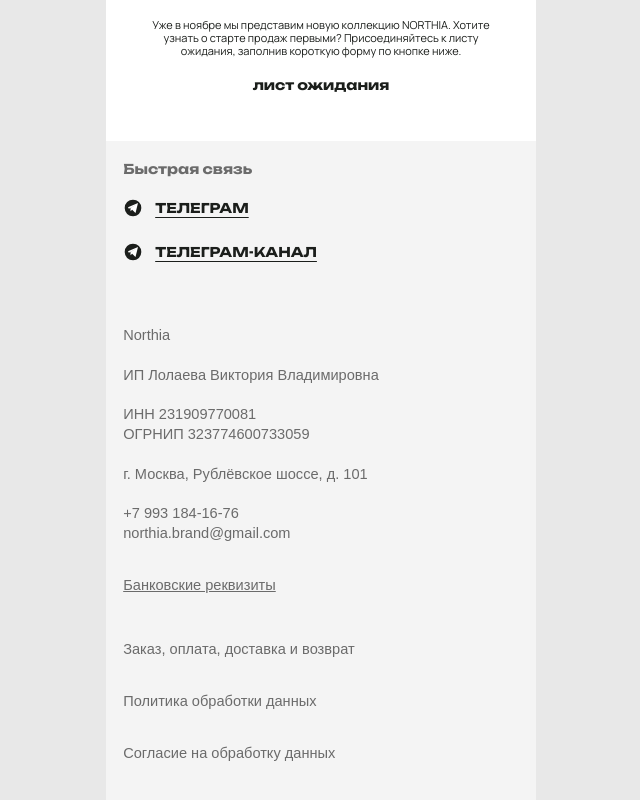
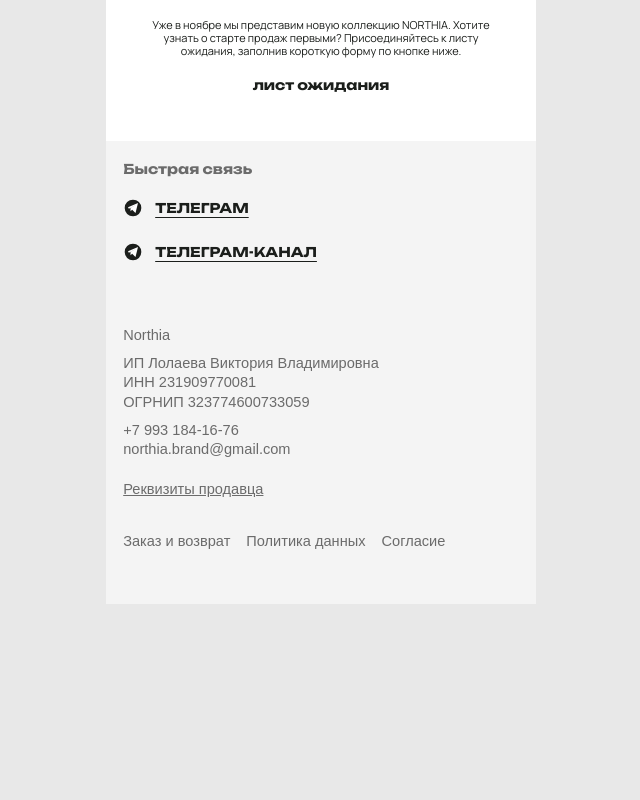
Before and after one commit to zetnize/horn, a Next.js app: page / in a window 1280 px wide. Shown: the part 3021-3821 px from the top of the page, without its empty margins (319-959 px from the left). After the commit the page ends 3625 px from the top, so only its background shows below. Built offline with nearby package versions, Linux system fonts and the light colour scheme.

Commit message:
Compact footer legal details preserving contact spacing

```diff
--- a/app/globals.css
+++ b/app/globals.css
@@ -1081,7 +1081,7 @@ svg {
 }
 .footer-legal {
   display: grid;
-  gap: var(--space-5);
+  gap: var(--space-2);
   margin-top: var(--space-16);
   color: var(--subtle);
   font-family: var(--font-helvetica);
@@ -1131,8 +1131,9 @@ svg {
   margin-bottom: var(--space-2);
 }
 .legal-links {
-  display: grid;
-  gap: var(--space-2);
+  display: flex;
+  flex-wrap: wrap;
+  column-gap: var(--space-4);
 }
 .legal-links a,
 .footer-legal summary {
--- a/components/Footer.tsx
+++ b/components/Footer.tsx
@@ -36,21 +36,23 @@ export async function Footer() {
       </div>
       <div className="footer-legal">
         <p>Northia</p>
-        <p>{business.name}</p>
         <p>
+          {business.name}
+          <br />
           ИНН {business.inn}
           <br />
           ОГРНИП {business.ogrnip}
         </p>
-        <p>{business.address}</p>
         <p>
           <a href="tel:+79931841676">{business.phone}</a>
           <br />
           <a href={`mailto:${business.email}`}>{business.email}</a>
         </p>
         <details>
-          <summary>Банковские реквизиты</summary>
+          <summary>Реквизиты продавца</summary>
           <dl className="bank-details">
+            <dt>Адрес для обращений и возврата</dt>
+            <dd>{business.address}</dd>
             <dt>Расчётный счёт</dt>
             <dd>40802810100005508002</dd>
             <dt>Банк</dt>
@@ -66,9 +68,9 @@ export async function Footer() {
           </dl>
         </details>
         <nav className="legal-links" aria-label="Юридическая информация">
-          <Link href="/legal/terms">Заказ, оплата, доставка и возврат</Link>
-          <Link href="/legal/privacy">Политика обработки данных</Link>
-          <Link href="/legal/consent">Согласие на обработку данных</Link>
+          <Link href="/legal/terms">Заказ и возврат</Link>
+          <Link href="/legal/privacy">Политика данных</Link>
+          <Link href="/legal/consent">Согласие</Link>
         </nav>
       </div>
     </footer>
```
Also changed, not shown: 1 other file (tests, documents, lock files or other folders).
